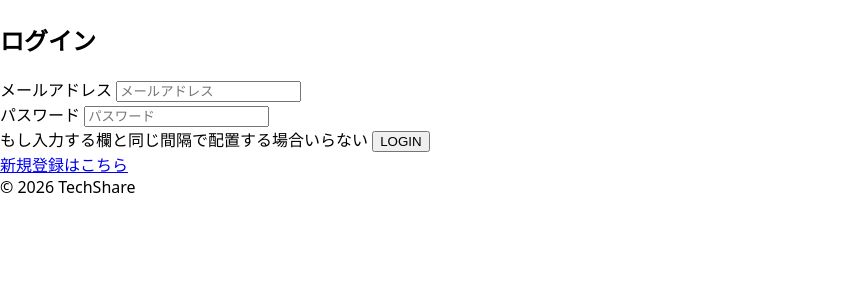
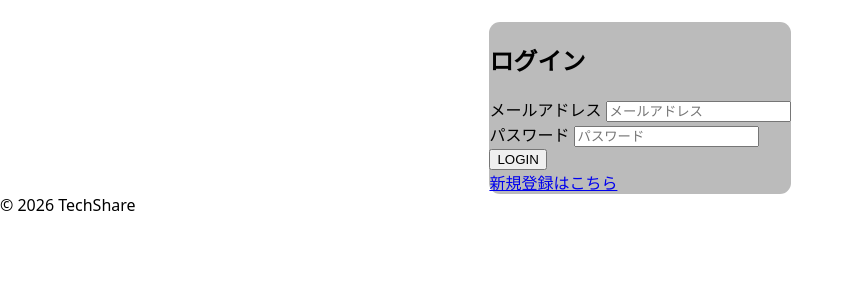
Before and after one commit to gorimax/hackathon_sns_f_team, a Flask app: page /login in a window 1280 px wide. Shown: the part 64-364 px from the top of the page, without its empty margins (0-854 px from the left). Run offline with Flask 2, Linux system fonts and the light colour scheme.

Commit message:
途中経過

```diff
--- a/SNSApp/static/css/auth.css
+++ b/SNSApp/static/css/auth.css
@@ -1,9 +1,8 @@
 :root {
-  --shadow-soft: 0 16px 40px rgba(15, 23, 42, 0.12);
+    --shadow-soft: 0 16px 40px rgba(15, 23, 42, 0.12);
 }
 main {
     min-height: 100vh;
-    min-width: 100vh;
 }
 
 .card-container {
@@ -16,3 +15,8 @@ main {
     background-color: rgb(187, 187, 187);
     border-radius: 11px;
 }
+
+
+.auth-title {
+    font-size: 1.5rem;
+}
--- a/SNSApp/templates/auth/login.html
+++ b/SNSApp/templates/auth/login.html
@@ -2,12 +2,12 @@
 
 {% block title %}Login - TechShare{% endblock %}
 
+{% block page_css %}
+<link rel="stylesheet" href="{{ url_for('static', filename='css/auth.css') }}">
+{% endblock %}
+
 {% block content %}
-<!-- ロゴの確認用 -->
-<!-- <div class="logo">
-    <h1>TechShare</h1>
-</div> -->
-
+<div class="page-auth">
     <div class="main">
         <div class="card-container">
             <div class="card">
@@ -24,8 +24,8 @@
                         <label>パスワード</label>
                         <input type="password" placeholder="パスワード" name="password">
                     </div>
-
-                <div class="auth-button-container"> もし入力する欄と同じ間隔で配置する場合いらない
+    <!-- もし入力する欄と同じ間隔で配置する場合いらない -->
+                    <div class="auth-button-container">
                         <button class="auth-button" type="submit">LOGIN</button>
                     </div>
 
@@ -34,5 +34,5 @@
             </div>
         </div>
     </div>
-
+</div>
 {% endblock %}
```
Lines whose indentation alone changed are shown as unchanged.
